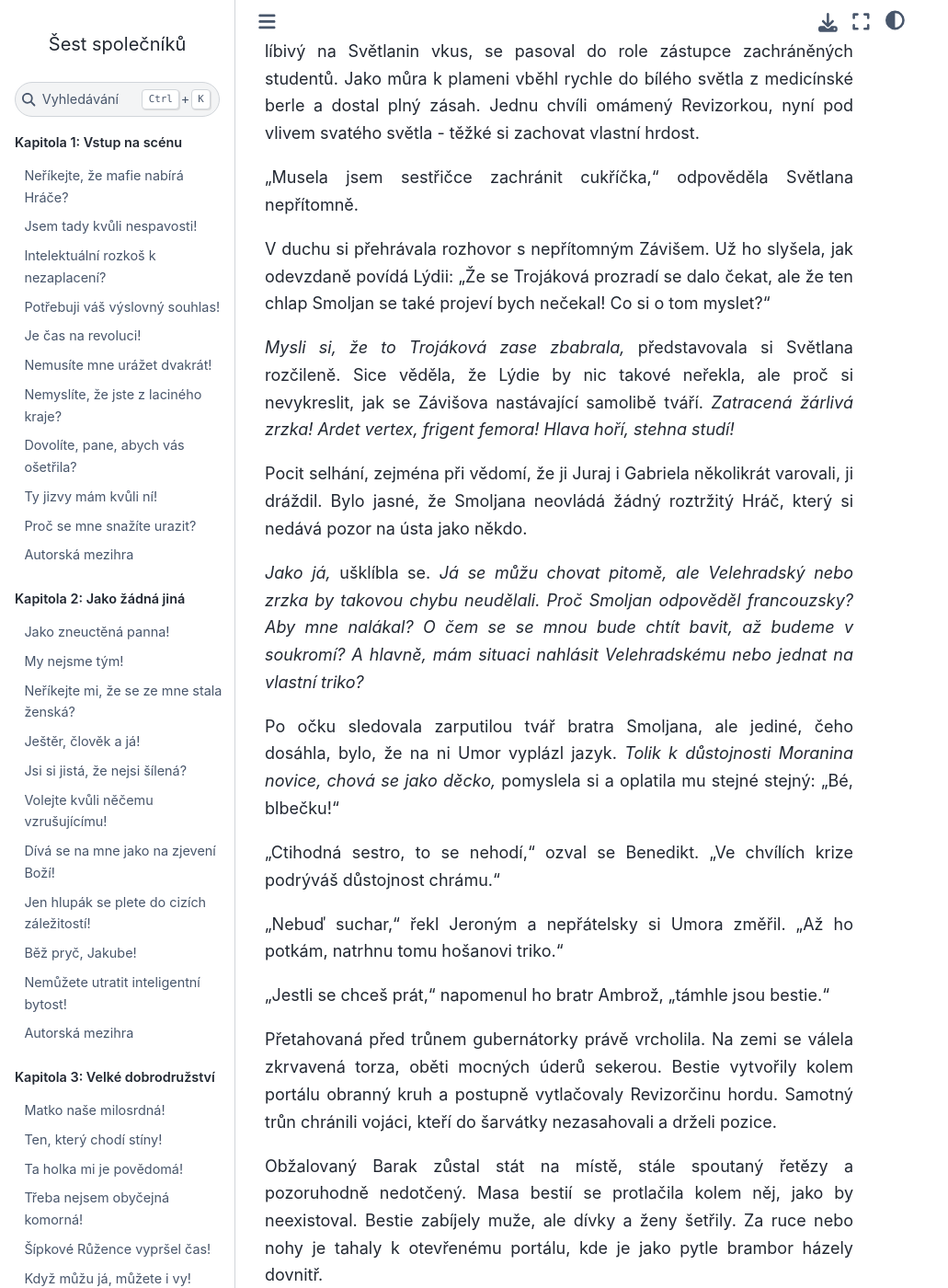
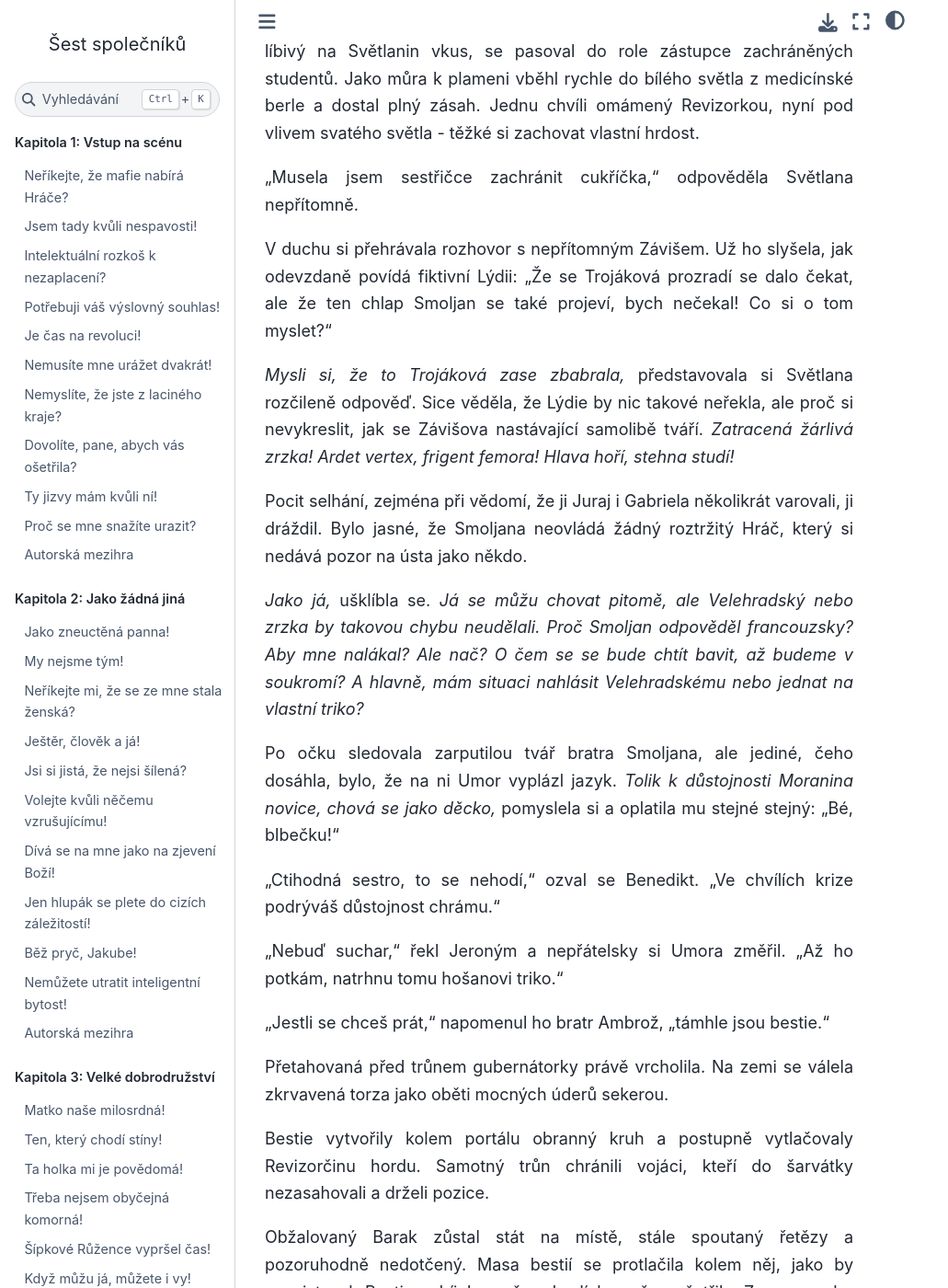
Before and after one commit to hanpari/sest-spolecniku, a Sphinx documentation site: the page built from source/sest_spolecniku/17/02.md, in a window 1280 px wide and 1400 px high, scrolled down 231 px. Shown: the whole window at 92% size, without its empty margins (0-1031 px from the left). Built offline with Sphinx 7.4.7 and the Sphinx Book theme 1.1.4, drawn with Linux system fonts in a browser that asks for light colours; some of the changed text lies outside the part shown.

Commit message:
Update 02.md

```diff
--- a/source/sest_spolecniku/17/02.md
+++ b/source/sest_spolecniku/17/02.md
@@ -1,18 +1,18 @@
 # A nejsem stará, vy nezdvořáku
 
-"Starší slečno z *Mechového kopce*, zachránila jsi mi život. Já  Gottfried, z klanu Hundštejnů, přísahám, že splatím svůj dluh. Totéž slibuji i za ty, které tvůj chrám ochránil spolu se mnou."
+"Starší slečno z *Mechového kopce*, zachránila jsi mi život. Já  Gottfried z klanu Hundštejnů přísahám, že splatím svůj dluh. Totéž slibuji i za ty, které tvůj chrám ochránil spolu se mnou."
 
 Sotva se vzpamatoval, mladík v modré uniformě, velmi ozdobný a příliš líbivý na Světlanin vkus, se pasoval do role zástupce zachráněných studentů. Jako můra k plameni vběhl rychle do bílého světla z medicínské berle a dostal plný zásah. Jednu chvíli omámený Revizorkou, nyní pod vlivem svatého světla - těžké si zachovat vlastní hrdost.
 
 "Musela jsem sestřičce zachránit cukříčka," odpověděla Světlana nepřítomně.
 
-V duchu si přehrávala rozhovor s nepřítomným Závišem. Už ho slyšela, jak odevzdaně povídá Lýdii: "Že se Trojáková prozradí se dalo čekat, ale že ten chlap Smoljan se také projeví bych nečekal! Co si o tom myslet?"
+V duchu si přehrávala rozhovor s nepřítomným Závišem. Už ho slyšela, jak odevzdaně povídá fiktivní Lýdii: "Že se Trojáková prozradí se dalo čekat, ale že ten chlap Smoljan se také projeví, bych nečekal! Co si o tom myslet?"
 
-*Mysli si, že to Trojáková zase zbabrala,* představovala si Světlana rozčileně. Sice věděla, že Lýdie by nic takové neřekla, ale proč si nevykreslit, jak se Závišova nastávající samolibě tváří. *Zatracená žárlivá zrzka! Ardet vertex, frigent femora! Hlava hoří, stehna studí!*
+*Mysli si, že to Trojáková zase zbabrala,* představovala si Světlana rozčileně odpověď. Sice věděla, že Lýdie by nic takové neřekla, ale proč si nevykreslit, jak se Závišova nastávající samolibě tváří. *Zatracená žárlivá zrzka! Ardet vertex, frigent femora! Hlava hoří, stehna studí!*
 
 Pocit selhání, zejména při vědomí, že ji Juraj i Gabriela několikrát varovali, ji dráždil. Bylo jasné, že Smoljana neovládá žádný roztržitý Hráč, který si nedává pozor na ústa jako někdo.
 
-*Jako já,* ušklíbla se. *Já se můžu chovat pitomě, ale Velehradský nebo zrzka by takovou chybu neudělali. Proč Smoljan odpověděl francouzsky? Aby mne nalákal? O čem se se mnou bude chtít bavit, až budeme v soukromí? A hlavně, mám situaci nahlásit Velehradskému nebo jednat na vlastní triko?*
+*Jako já,* ušklíbla se. *Já se můžu chovat pitomě, ale Velehradský nebo zrzka by takovou chybu neudělali. Proč Smoljan odpověděl francouzsky? Aby mne nalákal? Ale nač? O čem se se bude chtít bavit, až budeme v soukromí? A hlavně, mám situaci nahlásit Velehradskému nebo jednat na vlastní triko?*
 
 Po očku sledovala zarputilou tvář bratra Smoljana, ale jediné, čeho dosáhla, bylo, že na ni Umor vyplázl jazyk. *Tolik k důstojnosti Moranina novice, chová se jako děcko,* pomyslela si a oplatila mu stejné stejný: "Bé, blbečku!"
 
@@ -22,7 +22,9 @@
 
 "Jestli se chceš prát," napomenul ho bratr Ambrož, "támhle jsou bestie."
 
-Přetahovaná před trůnem gubernátorky právě vrcholila. Na zemi se válela zkrvavená torza, oběti mocných úderů sekerou. Bestie vytvořily kolem portálu obranný kruh a postupně vytlačovaly Revizorčinu hordu. Samotný trůn chránili vojáci, kteří do šarvátky nezasahovali a drželi pozice.
+Přetahovaná před trůnem gubernátorky právě vrcholila. Na zemi se válela zkrvavená torza jako oběti mocných úderů sekerou.
+
+Bestie vytvořily kolem portálu obranný kruh a postupně vytlačovaly Revizorčinu hordu. Samotný trůn chránili vojáci, kteří do šarvátky nezasahovali a drželi pozice.
 
 Obžalovaný Barak zůstal stát na místě, stále spoutaný řetězy a pozoruhodně nedotčený. Masa bestií se protlačila kolem něj, jako by neexistoval. Bestie zabíjely muže, ale dívky a ženy šetřily. Za ruce nebo nohy je tahaly k otevřenému portálu, kde je jako pytle brambor házely dovnitř.
 
```
